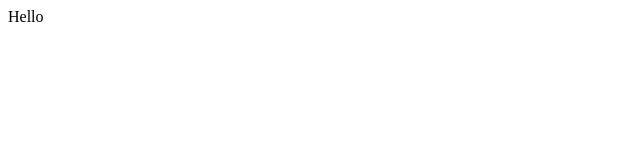
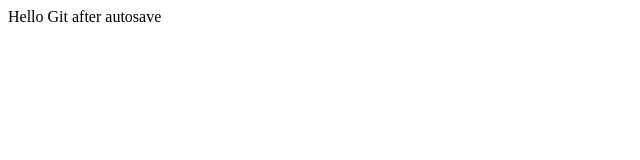
Before and after one commit to Ashu-1602/git-exercise, a plain HTML site: page index.html in a window 1280 px wide. Shown: the whole page, without its empty margins (0-640 px from the left). Drawn offline with Linux system fonts and the light colour scheme.

Commit message:
After autosave commit

```diff
--- a/index.html
+++ b/index.html
@@ -1 +1 @@
-<div>Hello</div>
+<div>Hello Git after autosave</div>
```
